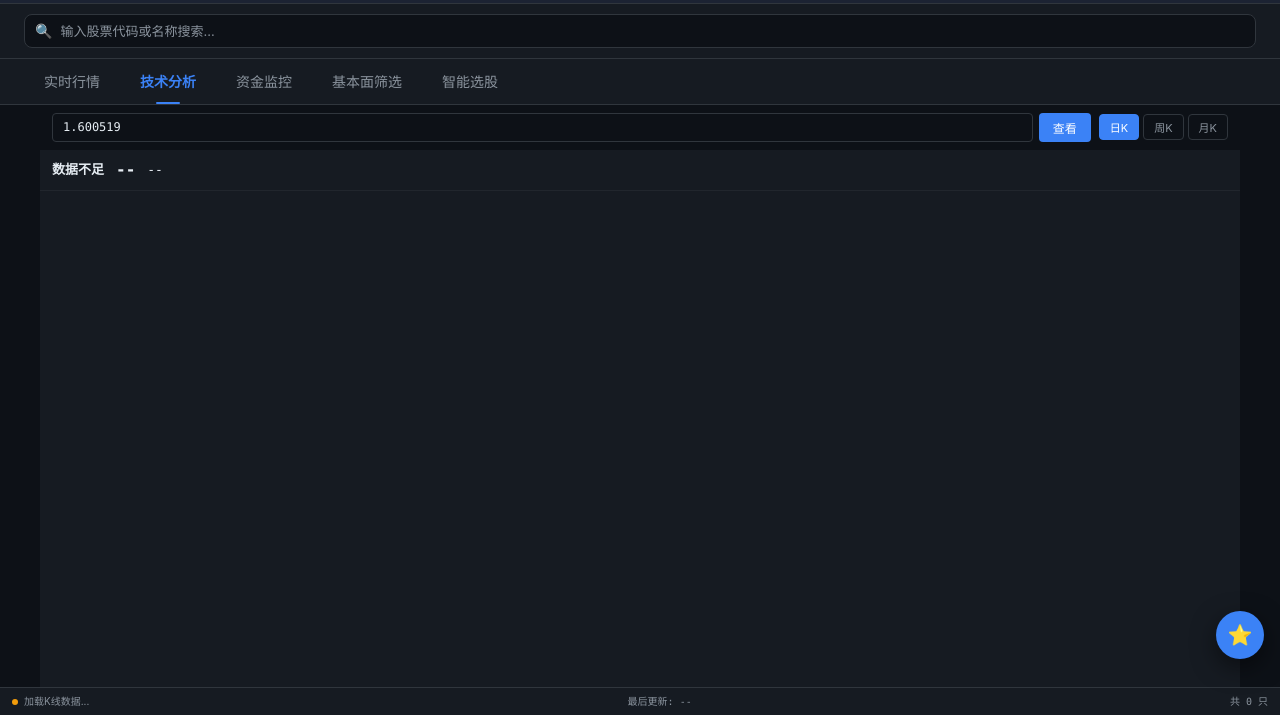
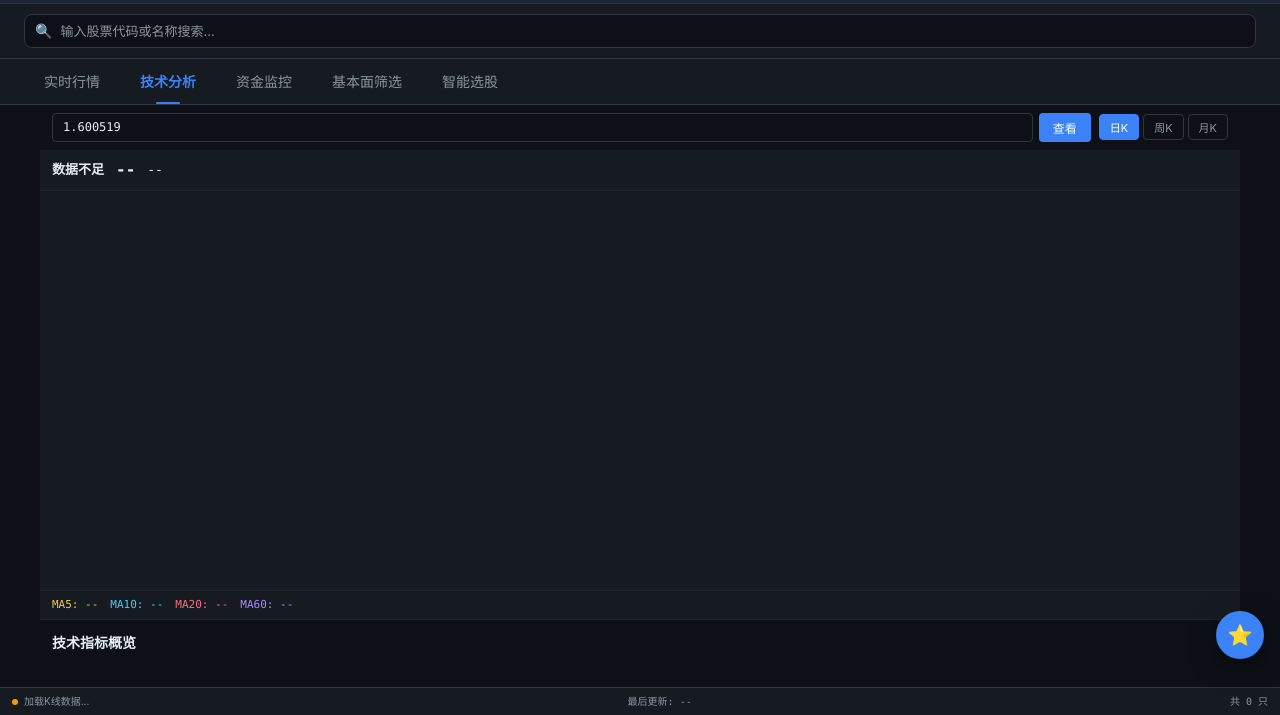
Before and after one commit to furui123456788/stock-observer, a plain HTML site: page index.html in a window 1280 px wide. Both pictures are taken after a click on the element "技术分析". Shown: the part 85-800 px from the top of the page. Drawn offline with Linux system fonts and the light colour scheme; no server answers.

Commit message:
Fix: 修复K线图看不见的问题，设置容器高度400px

```diff
--- a/styles.css
+++ b/styles.css
@@ -681,6 +681,8 @@ body {
 .chart-container {
     position: relative;
     width: 100%;
+    min-height: 400px;
+    height: 400px;
     background: var(--bg-secondary);
     border-bottom: 1px solid var(--color-border-light);
 }
@@ -688,6 +690,7 @@ body {
 .chart-container canvas {
     display: block;
     width: 100%;
+    height: 100%;
 }
 
 .chart-small {
```
